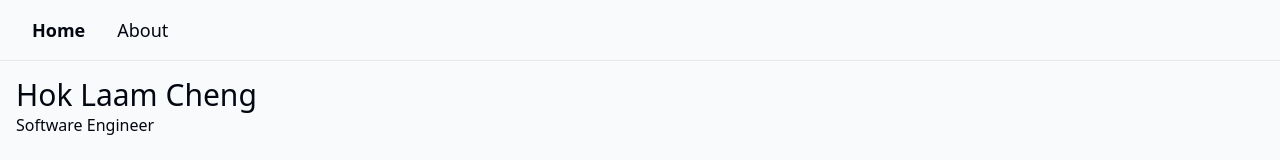
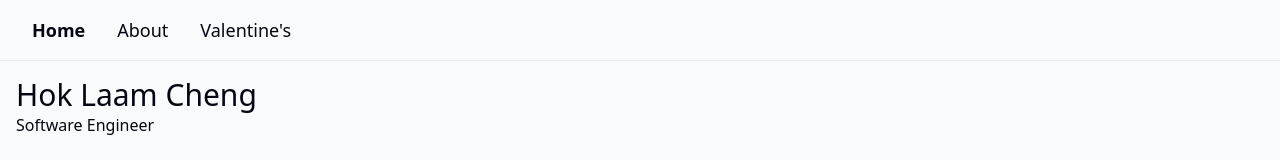
Before and after one commit to hoklaamc/hoklaamc.github.io, a React (Vite) app: page / in a window 1280 px wide. Shown: the top 160 px of the page. Built offline with nearby package versions, Linux system fonts and the light colour scheme.

Commit message:
Add link

```diff
--- a/src/routes/__root.tsx
+++ b/src/routes/__root.tsx
@@ -10,7 +10,9 @@
   return (
     <>
       <div className="px-4 flex text-lg">
-        <NavLink to="/">Home</NavLink> <NavLink to="/about">About</NavLink>
+        <NavLink to="/">Home</NavLink>
+        <NavLink to="/about">About</NavLink>
+        <NavLink to="/valentines">Valentine's</NavLink>
       </div>
       <hr />
       <Outlet />
```
